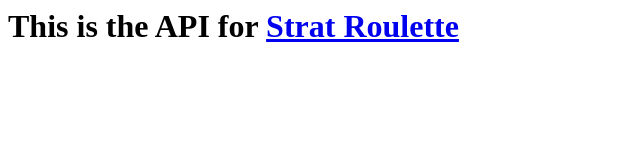
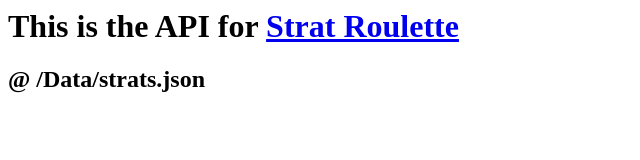
Before and after one commit to TLClassless/stratRouletteAPI, a plain HTML site: page index.html in a window 1280 px wide. Shown: the whole page, without its empty margins (0-640 px from the left). Drawn offline with Linux system fonts and the light colour scheme.

Commit message:
add note of path

```diff
--- a/index.html
+++ b/index.html
@@ -2,3 +2,5 @@
   This is the API for
   <a href="https://github.com/TLClassless/strat-roulette">Strat Roulette</a>
 </h1>
+
+<h2>@ /Data/strats.json</h2>
```
